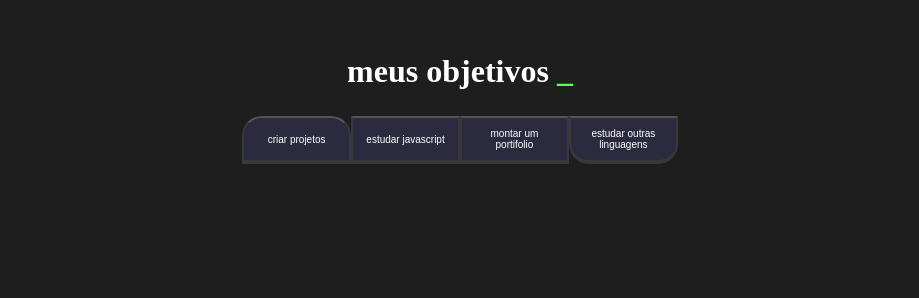
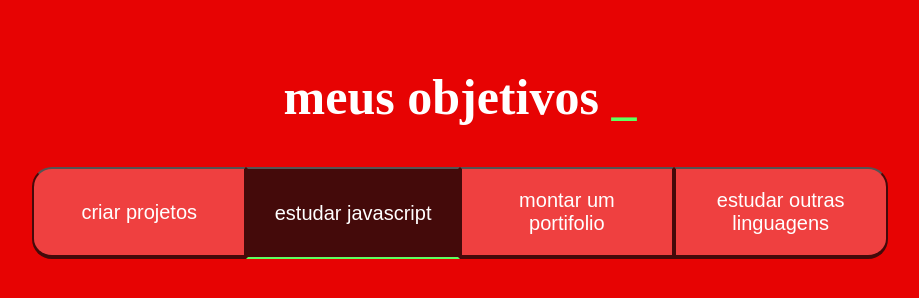
Before and after one commit to ana-1g/3-j, a plain HTML site: page index.html in a window 1280 px wide. Shown: the top 298 px of the page, without its empty margins (198-1117 px from the left). Drawn offline with Linux system fonts and the light colour scheme.

Commit message:
Add files via upload

```diff
--- a/main.js
+++ b/main.js
@@ -1,8 +1,8 @@
 const botoes = document.querySelectorAll(".botao")
 console.log(botoes)
 for (let i = 0; 1 < botoes.length ; i++){
-    console.log(botoes[i]) {
-        for (j=0;<botoes.length;j++){
+    botoes[i].onclick =  function(){
+        for (let j = 0 ; j < botoes.length ; j++){
             botoes[j].classList.remove("ativo");
         }
         botoes[i].classList.add("ativo")
--- a/style.css
+++ b/style.css
@@ -1,10 +1,10 @@
 :root{
-    --cor-de-fundo: #1e1e1e;
+    --cor-de-fundo: #e70303;
     --verde: #5fff5f;
     --branco: #FFFFFF;
-    --botao-ativo: #3a373a;
-    --botao-inativo: rgba(58,55,94,0.5);
-    --texto-fundo: rgba(58,55,94,0.3);
+    --botao-ativo: #440a0a;
+    --botao-inativo: rgba(247, 126, 126, 0.5);
+    --texto-fundo: rgb(255, 255, 255);
 }
 
 *{
@@ -29,10 +29,7 @@ span{
 .titulo-principal{
     text-align: center;
     width: 100%;
-    font-size: 32px;
-}
-.botoes{
-    display: block;
+    font-size: 50px;
 }
 
 .botao{
@@ -42,11 +39,14 @@ span{
     justify-content: center;
     align-items: center;
     width: 100%;
-    font-size: 10px;
+    font-size: 20px;
     padding: 1em;
     border-bottom: 4px solid var(--botao-ativo);
     border-left: 2px solid var(--botao-ativo);
     border-right: 2px solid var(--botao-ativo);
+}
+.botoes{
+    display: block;
 }
 
 .botao:first-child{
@@ -56,9 +56,19 @@ span{
 .botao:last-child{
     border-radius: 0 0 20px 20px;
 }
+.ativo{
+    background-color: var(--botao-ativo);
+    border-bottom: 2px solid var(--verde);
+}
 
 @media screen and (min-width:700px) {
     .botoes{
         display: flex;
     }
+    .botao:first-child{
+        border-radius: 20px 0 0 20px;
+    }
+    .botao:last-child{
+        border-radius: 0 20px 20px 0;
+    }
 }
```
